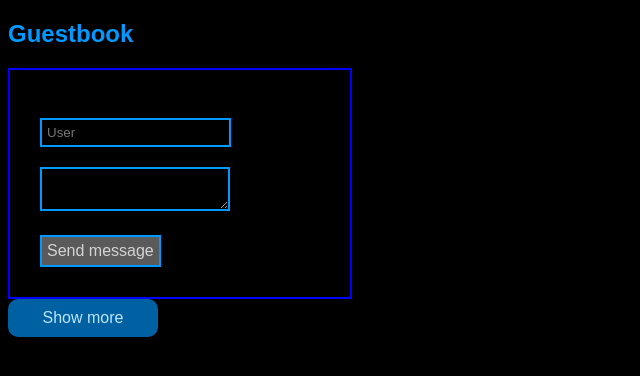
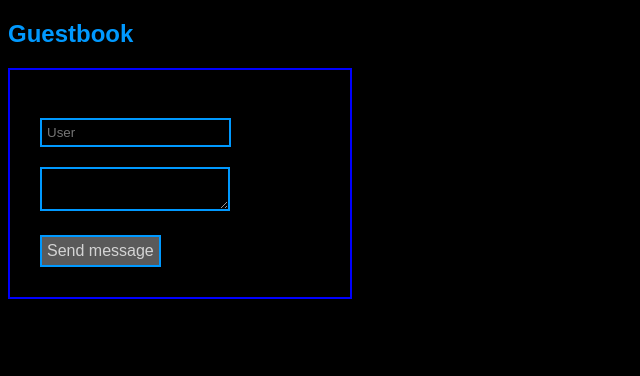
Before and after one commit to yaroslavian/guestbook, a PHP site: page / in a window 1280 px wide. Shown: the top 376 px of the page, without its empty margins (0-640 px from the left). Run offline with PHP 8.4, Linux system fonts and the light colour scheme; data that the repository does not hold is empty; a stand-in replaces the project's code that opens the database connection.

Commit message:
Replace 'Show more' button with automatic loading messages from db while scrolling down.

```diff
--- a/script.js
+++ b/script.js
@@ -96,15 +96,6 @@ var main = function(){
 
 	page.getMessages();
 
-
-//show more messages
-	(function(){
-		var showMore = document.getElementById('show-more');
-		showMore.onclick = function(){
-			page.getMessages(page.lastId);
-		};
-	}());
-
 //scroll-top
 	(function(){
 		var button = document.getElementById('scroll-top');
@@ -122,6 +113,12 @@ var main = function(){
 			} else {
 				button.style.display = 'none';
 			}
+
+			//show more messages
+			if(document.body.clientHeight < window.scrollY + window.innerHeight) {
+				console.log(document.body.innerHeight,window.scrollY,window.innerHeight);
+				page.getMessages(page.lastId);
+			}
 		};
 	}());
 
--- a/style.css
+++ b/style.css
@@ -57,20 +57,17 @@ form #send-button:hover {
   background-color: #09F;
 }
 
-#show-more, #scroll-top {
+#scroll-top {
+  position: fixed;
+  bottom: 10px;
+  right: 100px;
   width: 130px;
-  display: inline-block;
+  display: none;
   text-align: center;
   background-color: #0061a2;
   color: #bde4ff;
   padding: 10px;
   cursor: pointer;
   border-radius: 10px;
+
 }
-
-#scroll-top {
-  display: none;
-  position: fixed;
-  bottom: 10px;
-  right: 100px;
-}
--- a/template.php
+++ b/template.php
@@ -17,7 +17,6 @@
     </div>
 
     <div id="message-board"></div>
-    <div id="show-more">Show more</div>
     <div id="scroll-top">Scroll top</div>
 
 </body>
```
